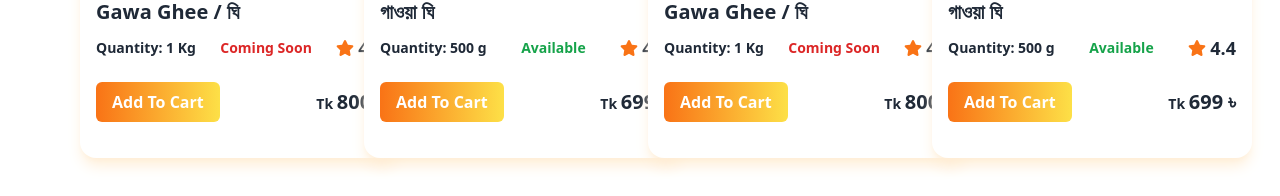
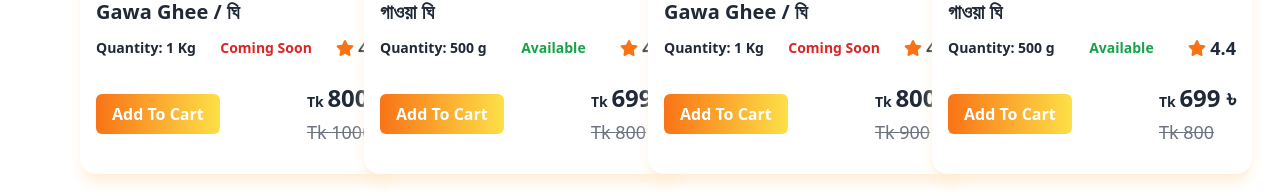
Before and after one commit to safiislam/sm-foods-project, a React (Vite) app: page /ghee in a window 1280 px wide. Shown: the part 576-772 px from the top of the page. Built offline with nearby package versions, Linux system fonts and the light colour scheme.

Commit message:
some changes on all product card

```diff
--- a/src/components/AllProducts.jsx
+++ b/src/components/AllProducts.jsx
@@ -68,7 +68,7 @@ const AllProducts = () => {
                   </div>
                 </div>
 
-                <div className="flex justify-between items-center gap-10 mt-3 mb-5 ">
+                <div className="flex justify-between items-center gap-10 mb-3 ">
                   <>
                     {/* safi */}
                     {/* {`/toys/${_id}`} */}
--- a/src/components/Ghee.jsx
+++ b/src/components/Ghee.jsx
@@ -74,23 +74,28 @@ const Ghee = () => {
                   </div>
                 </div>
 
-                <div className="flex justify-between items-center gap-10 mt-3 mb-5">
+                <div className="flex justify-between items-center gap-10 mt-3 mb-3 ">
                   <>
+                    {/* safi */}
                     {/* {`/toys/${_id}`} */}
                     <Link to={``}>
                       <button
                         onClick={() => handleAddToCart(product)}
                         className="px-4 py-2 rounded-md
-                text-white  font-bold text-base bg-gradient-to-r from-orange-500 to-yellow-300 hover:from-yellow-300 hover:to-orange-500 ..."
-                      >
+                text-white  font-bold text-base bg-gradient-to-r from-orange-500 to-yellow-300 hover:from-yellow-300 hover:to-orange-500 ">
                         Add To Cart
                       </button>
                     </Link>
                   </>
 
-                  <p className=" text-right  font-semibold">
-                    Tk <span className="text-xl">{product.price} ৳</span>
-                  </p>
+                  <div className="">
+                    <p className=" text-right  font-semibold mb-1">
+                      Tk <span className="text-2xl">{product.price} ৳</span>
+                    </p>
+                    <del className="text-center text-gray-500 text-lg">
+                      Tk {product.discountPrice}
+                    </del>
+                  </div>
                 </div>
               </div>
             </Link>
--- a/src/components/HomeProduct.jsx
+++ b/src/components/HomeProduct.jsx
@@ -37,7 +37,7 @@ const HomeProduct = () => {
                   alt="Product name"
                 />
               </figure>
-              <div className="card-body  bg-gray-100 rounded-b-xl">
+              <div className="card-body  bg-gray-100 rounded-b-xl ">
                 <h2 className="text-xl font-bold">{product.name}</h2>
                 <div className=" flex justify-between font-bold items-center py-2">
                   <p>Quantity: {product.quantity} </p>
--- a/src/components/SorishaOil.jsx
+++ b/src/components/SorishaOil.jsx
@@ -76,23 +76,28 @@ const SorishaOil = () => {
                   </div>
                 </div>
 
-                <div className="flex justify-between items-center gap-10 mt-3 mb-5">
+                <div className="flex justify-between items-center gap-10 mt-3 mb-3 ">
                   <>
+                    {/* safi */}
                     {/* {`/toys/${_id}`} */}
                     <Link to={``}>
                       <button
                         onClick={() => handleAddToCart(product)}
                         className="px-4 py-2 rounded-md
-                text-white  font-bold text-base bg-gradient-to-r from-orange-500 to-yellow-300 hover:from-yellow-300 hover:to-orange-500 ..."
-                      >
+                text-white  font-bold text-base bg-gradient-to-r from-orange-500 to-yellow-300 hover:from-yellow-300 hover:to-orange-500 ">
                         Add To Cart
                       </button>
                     </Link>
                   </>
 
-                  <p className=" text-right  font-semibold">
-                    Tk <span className="text-xl">{product.price} ৳</span>
-                  </p>
+                  <div className="">
+                    <p className=" text-right  font-semibold mb-1">
+                      Tk <span className="text-2xl">{product.price} ৳</span>
+                    </p>
+                    <del className="text-center text-gray-500 text-lg">
+                      Tk {product.discountPrice}
+                    </del>
+                  </div>
                 </div>
               </div>
             </Link>
```
